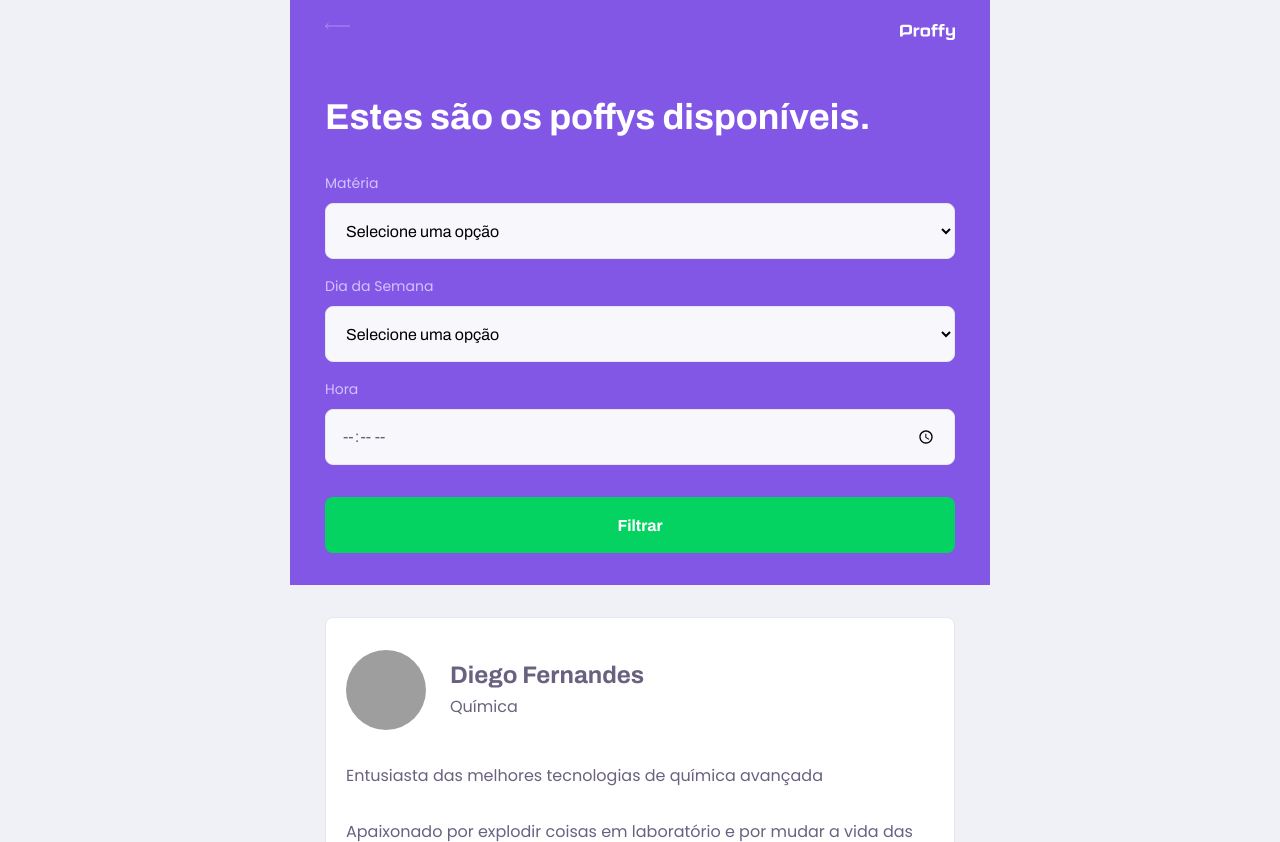
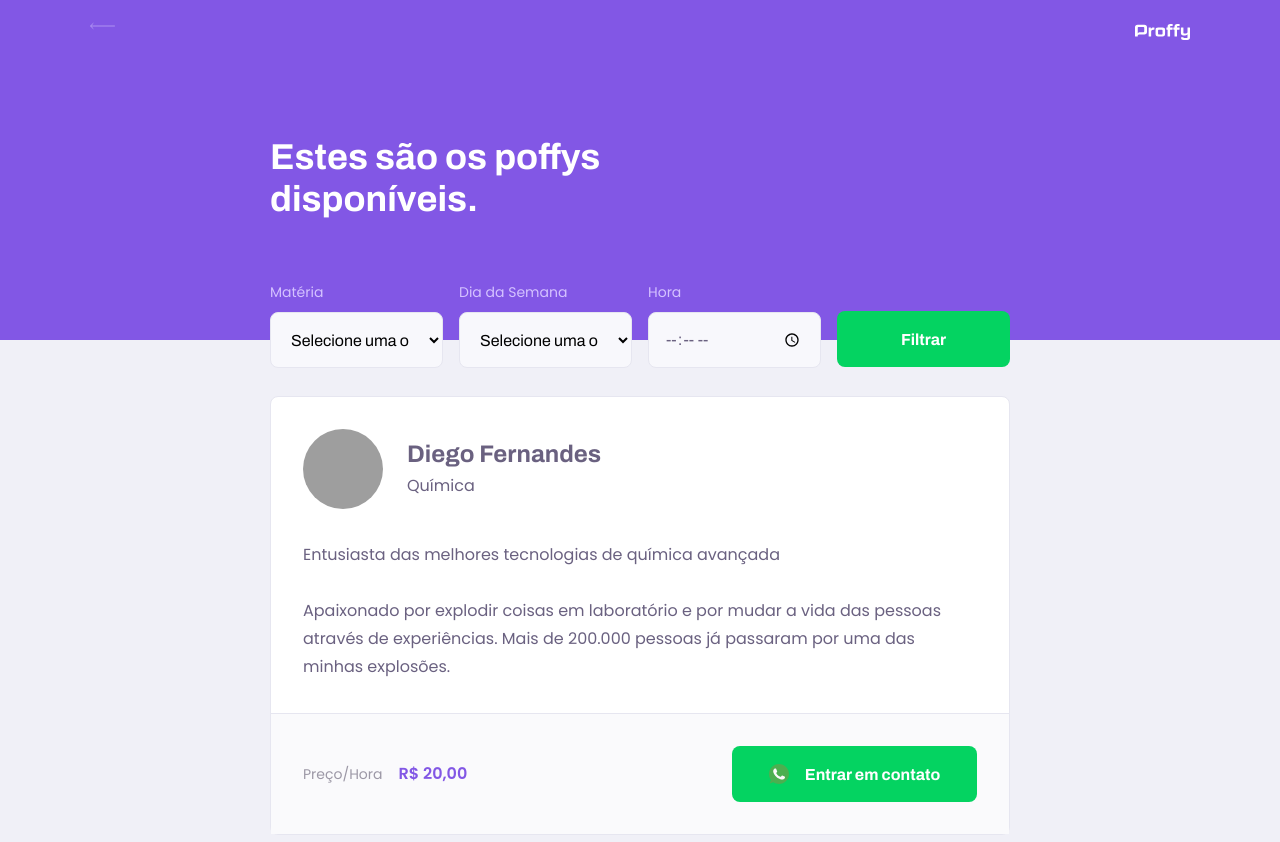
Before and after one commit to DiPessoa/proffy_web, a plain HTML site: page study.html in a window 1280 px wide. Shown: the top 842 px of the page. Drawn offline with Linux system fonts and the light colour scheme; grey boxes are pictures that could not be loaded.

Commit message:
Finalizada pagina Study acrescentado responsividade

```diff
--- a/styles/partials/page-study.css
+++ b/styles/partials/page-study.css
@@ -34,6 +34,7 @@
 .page-header .header-content {
     width: 90%;
     margin: 3.2rem auto;
+    position: relative;
 }
 
 .page-header .header-content strong {
@@ -146,7 +147,7 @@
     margin-top: 0.4rem;
 }
 
-.teacher-item p {
+.teacher-item > p {
     padding: 0 2rem;
     font-size: 1.6rem;
     line-height: 2.8rem
@@ -194,3 +195,69 @@
 .teacher-item footer button:hover {
     background: var(--color-secondary-dark);
 }
+
+@media (min-width: 700px) {
+    #page-study #container {
+        max-width: 100vw;
+    }
+    .page-header {
+        height: 340px;
+    }
+    .page-header .top-bar-container {
+        max-width: 1100px;
+    }
+    .page-header .header-content {
+        max-width: 740px;
+        margin: 0 auto;
+        flex: 1 1;
+        padding-bottom: 48px;
+        display: flex;
+        flex-direction: column;
+        justify-content: center;
+    }
+    .page-header .header-content strong {
+        max-width: 350px;
+    }
+    .teacher-item header, .teacher-item footer {
+        padding: 32px;
+    }
+    #search-teachers {
+        display: grid;
+        grid-template-columns: repeat(4, 1fr);
+        gap: 16px;
+        position: absolute;
+        bottom: -28px;
+    }
+
+    #page-study main{
+        padding: 32px 0;
+        max-width: 740px;
+        margin: 0 auto;
+    }
+
+    #search-teachers .select-block{
+        margin-bottom: 0;
+    }
+
+.teacher-item > p{
+    padding: 0 32px;
+}
+
+.teacher-item footer p strong{
+    display: initial;
+    margin-left: 16px;
+}
+
+
+.teacher-item footer button{
+    width: 245px;
+    font-size: 16px;
+    justify-content: center;
+    font-weight: 600;
+}
+
+.teacher-item footer button img{
+    margin-right: 16px;
+}
+
+}
```
